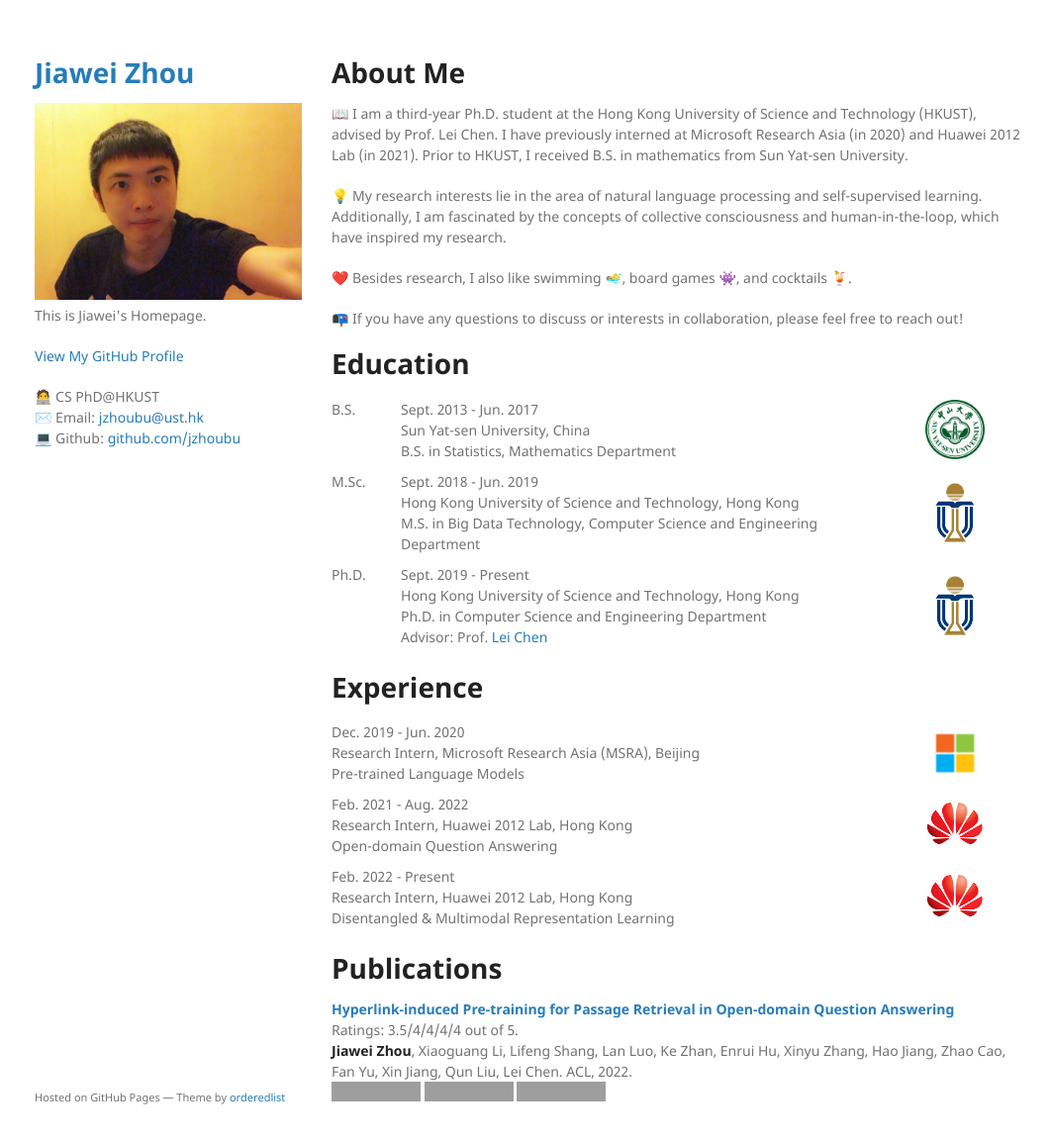
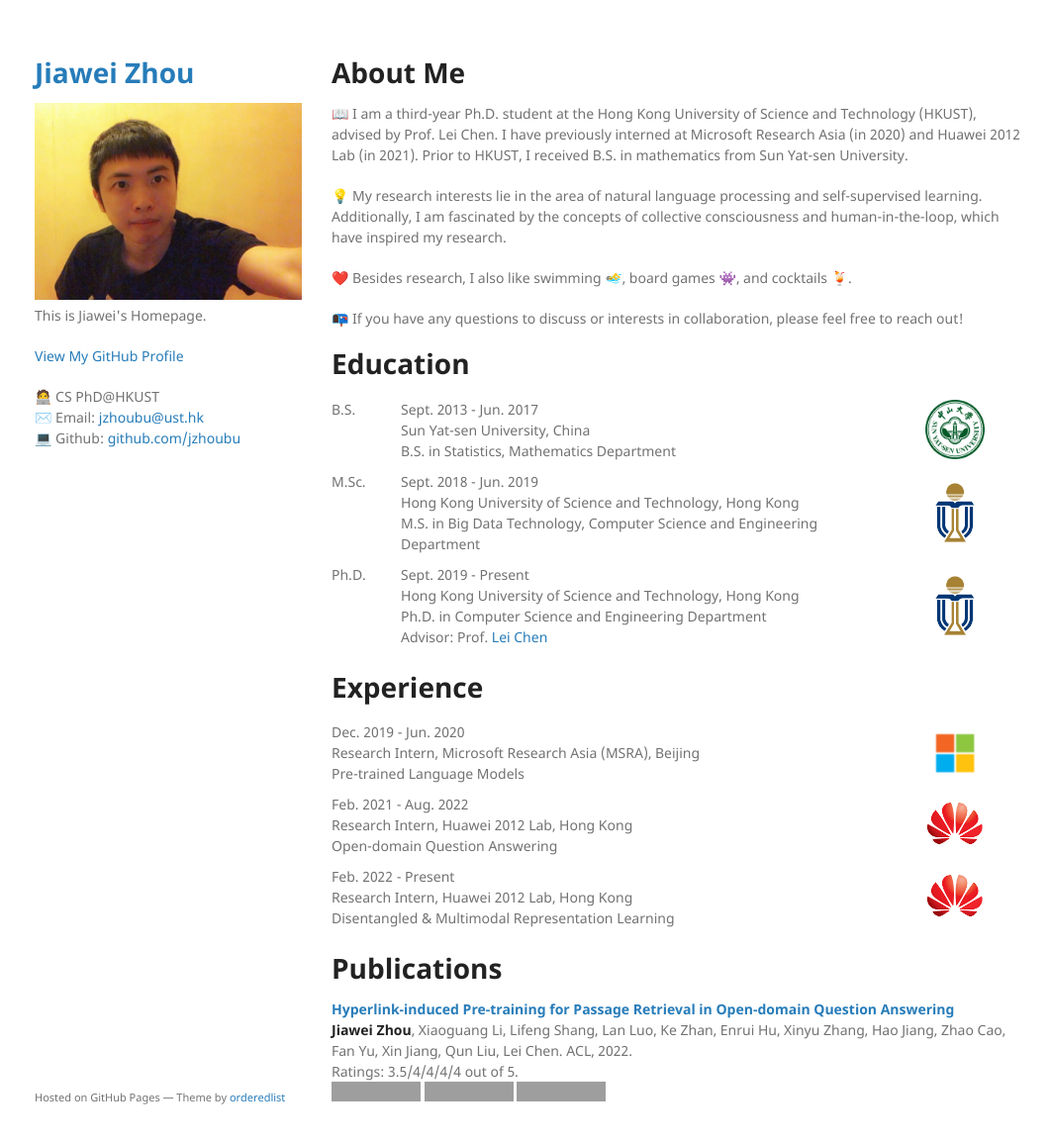
Before and after one commit to jzhoubu/jzhoubu.github.io, a Jekyll site: the page built from index.md, in a window 1280 px wide and 1188 px high. Shown: the top 1155 px of the window at 99% size, without its empty margins (105-1166 px from the left). Built offline with Jekyll 4.4.1, drawn with Linux system fonts in a browser that asks for light colours; our own code applies the rules of GitHub Pages for plain Markdown files; grey boxes are pictures that could not be loaded.

Commit message:
add rating

```diff
--- a/index.md
+++ b/index.md
@@ -83,8 +83,8 @@ layout: default
 
 # Publications
 **[Hyperlink-induced Pre-training for Passage Retrieval in Open-domain Question Answering](https://arxiv.org/abs/2203.06942)**<br>
+**Jiawei Zhou**, Xiaoguang Li, Lifeng Shang, Lan Luo, Ke Zhan, Enrui Hu, Xinyu Zhang, Hao Jiang, Zhao Cao, Fan Yu, Xin Jiang, Qun Liu, Lei Chen. ACL, 2022. <br>
 Ratings: 3.5/4/4/4/4 out of 5. <br>
-**Jiawei Zhou**, Xiaoguang Li, Lifeng Shang, Lan Luo, Ke Zhan, Enrui Hu, Xinyu Zhang, Hao Jiang, Zhao Cao, Fan Yu, Xin Jiang, Qun Liu, Lei Chen. ACL, 2022. <br>
 [<img src="https://img.shields.io/badge/-paper-brightgreen??style=flat-square"  alt="1">](https://arxiv.org/abs/2203.06942)
 [<img src="https://img.shields.io/badge/-slide-red??style=flat-square"  alt="1">](https://github.com/jzhoubu/HLP)
 [<img src="https://img.shields.io/badge/-code-blue??style=flat-square"  alt="1">](https://github.com/jzhoubu/HLP)
```
